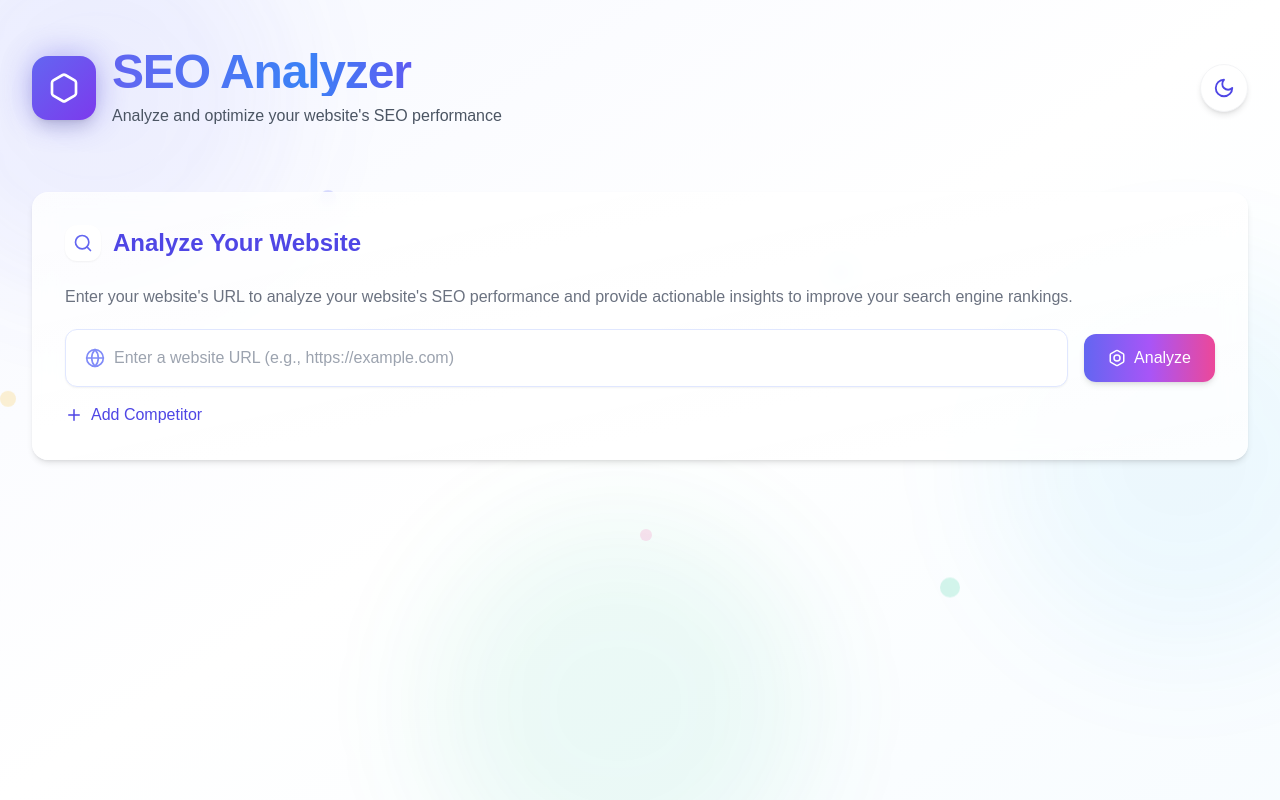
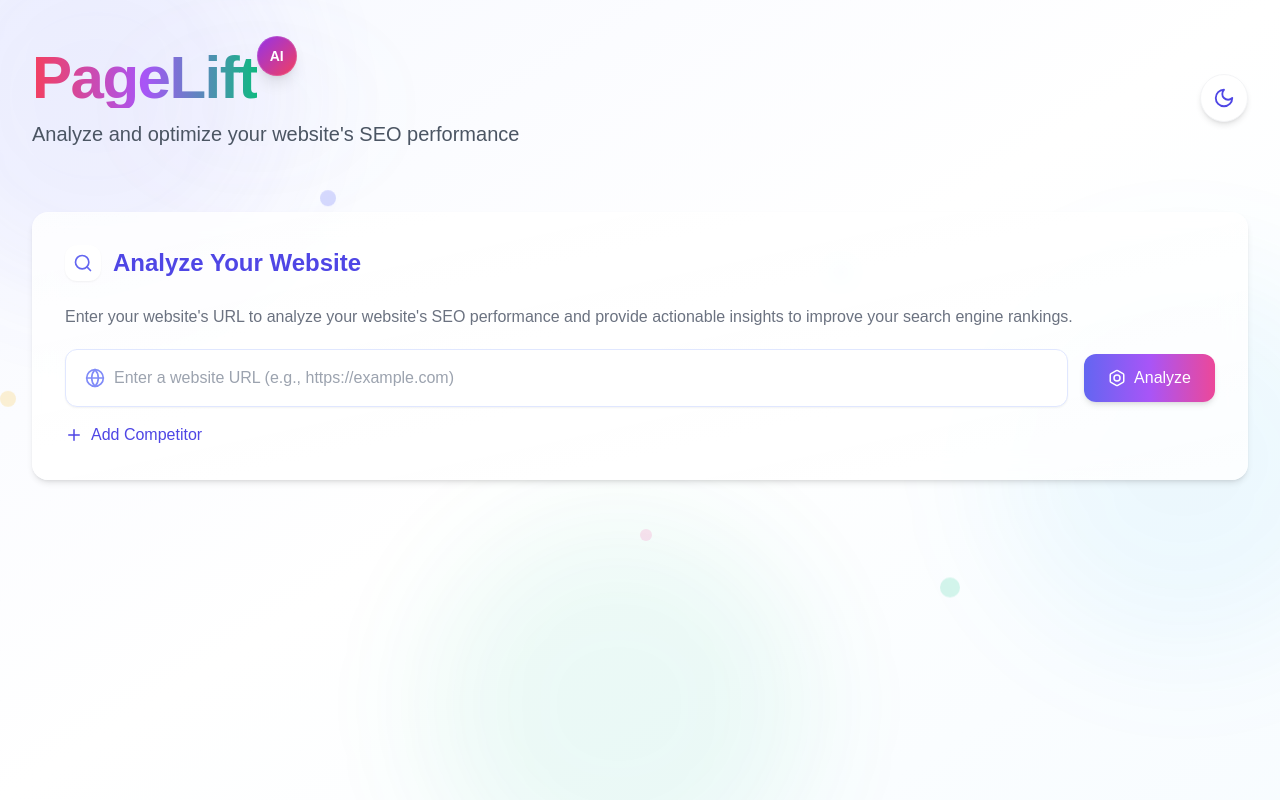
Before and after one commit to Vipul6969/PageLift, a Next.js app: page / in a window 1280 px wide. Built offline with nearby package versions, Linux system fonts and the light colour scheme.

Commit message:
fixed the UI

```diff
--- a/app/page.tsx
+++ b/app/page.tsx
@@ -906,36 +906,62 @@ export default function Home() {
                 transition={{ duration: 0.6 }}
                 className="flex flex-col md:flex-row justify-between items-center gap-6 mb-16"
               >
-                <div className="flex items-center gap-4">
+                <div className="flex flex-col items-center md:items-start">
                   <motion.div
-                    className="relative"
-                    whileHover={{ scale: 1.05, rotate: 5 }}
-                    transition={{ type: "spring", stiffness: 400, damping: 10 }}
+                    initial={{ opacity: 0, y: -10 }}
+                    animate={{ opacity: 1, y: 0 }}
+                    transition={{ duration: 0.5 }}
+                    className="relative inline-block"
                   >
-                    <div className="absolute inset-0 bg-indigo-600 rounded-2xl blur-lg opacity-30 animate-pulse"></div>
-                    <div className="relative bg-gradient-to-br from-indigo-500 to-violet-600 text-white p-4 rounded-2xl shadow-lg">
-                      <Hexagon size={32} />
-                    </div>
+                    <motion.h1
+                      className="text-3xl md:text-5xl lg:text-6xl font-bold tracking-tight bg-gradient-to-r from-rose-500 via-purple-500 to-emerald-500 bg-clip-text text-transparent"
+                      initial={{ opacity: 0 }}
+                      animate={{ opacity: 1 }}
+                      transition={{ duration: 0.7, delay: 0.2 }}
+                    >
+                      PageLift
+                    </motion.h1>
+
+                    {/* AI Circle Badge */}
+                    <motion.div
+                      className="absolute -top-2 -right-8 md:-top-3 md:-right-10"
+                      initial={{ scale: 0, rotate: -20 }}
+                      animate={{ scale: 1, rotate: 0 }}
+                      transition={{
+                        type: "spring",
+                        stiffness: 260,
+                        damping: 20,
+                        delay: 0.6,
+                      }}
+                    >
+                      <div className="relative flex items-center justify-center w-8 h-8 md:w-10 md:h-10 rounded-full bg-gradient-to-br from-purple-600 to-rose-500 shadow-lg">
+                        <span className="text-xs md:text-sm font-bold text-white">
+                          AI
+                        </span>
+                        <div className="absolute inset-0 rounded-full border border-white/20 animate-pulse"></div>
+                      </div>
+                    </motion.div>
+
+                    <motion.div
+                      className="absolute -z-10 top-1/2 left-1/2 -translate-x-1/2 -translate-y-1/2 w-full h-full"
+                      initial={{ scale: 0.8, opacity: 0 }}
+                      animate={{ scale: 1, opacity: 0.05 }}
+                      transition={{ duration: 0.8 }}
+                    >
+                      <div className="w-full h-full bg-gradient-to-r from-rose-300 via-purple-300 to-emerald-300 rounded-full blur-3xl" />
+                    </motion.div>
                   </motion.div>
-                  <div>
-                    <motion.h1
-                      className="text-3xl md:text-4xl lg:text-5xl font-extrabold tracking-tight bg-gradient-to-r from-indigo-500 via-blue-500 to-violet-600 bg-clip-text text-transparent"
-                      initial={{ opacity: 0, x: -20 }}
-                      animate={{ opacity: 1, x: 0 }}
-                      transition={{ duration: 0.6, delay: 0.2 }}
-                    >
-                      SEO Analyzer
-                    </motion.h1>
-                    <motion.p
-                      className="text-gray-600 dark:text-gray-300 mt-2"
-                      initial={{ opacity: 0, x: -20 }}
-                      animate={{ opacity: 1, x: 0 }}
-                      transition={{ duration: 0.6, delay: 0.3 }}
-                    >
-                      Analyze and optimize your website's SEO performance
-                    </motion.p>
-                  </div>
+
+                  <motion.p
+                    className="text-gray-600 dark:text-gray-300 mt-3 text-lg md:text-xl"
+                    initial={{ opacity: 0 }}
+                    animate={{ opacity: 1 }}
+                    transition={{ duration: 0.5, delay: 0.4 }}
+                  >
+                    Analyze and optimize your website's SEO performance
+                  </motion.p>
                 </div>
+
                 <motion.button
                   whileHover={{ scale: 1.05, rotate: 15 }}
                   whileTap={{ scale: 0.95 }}
```
